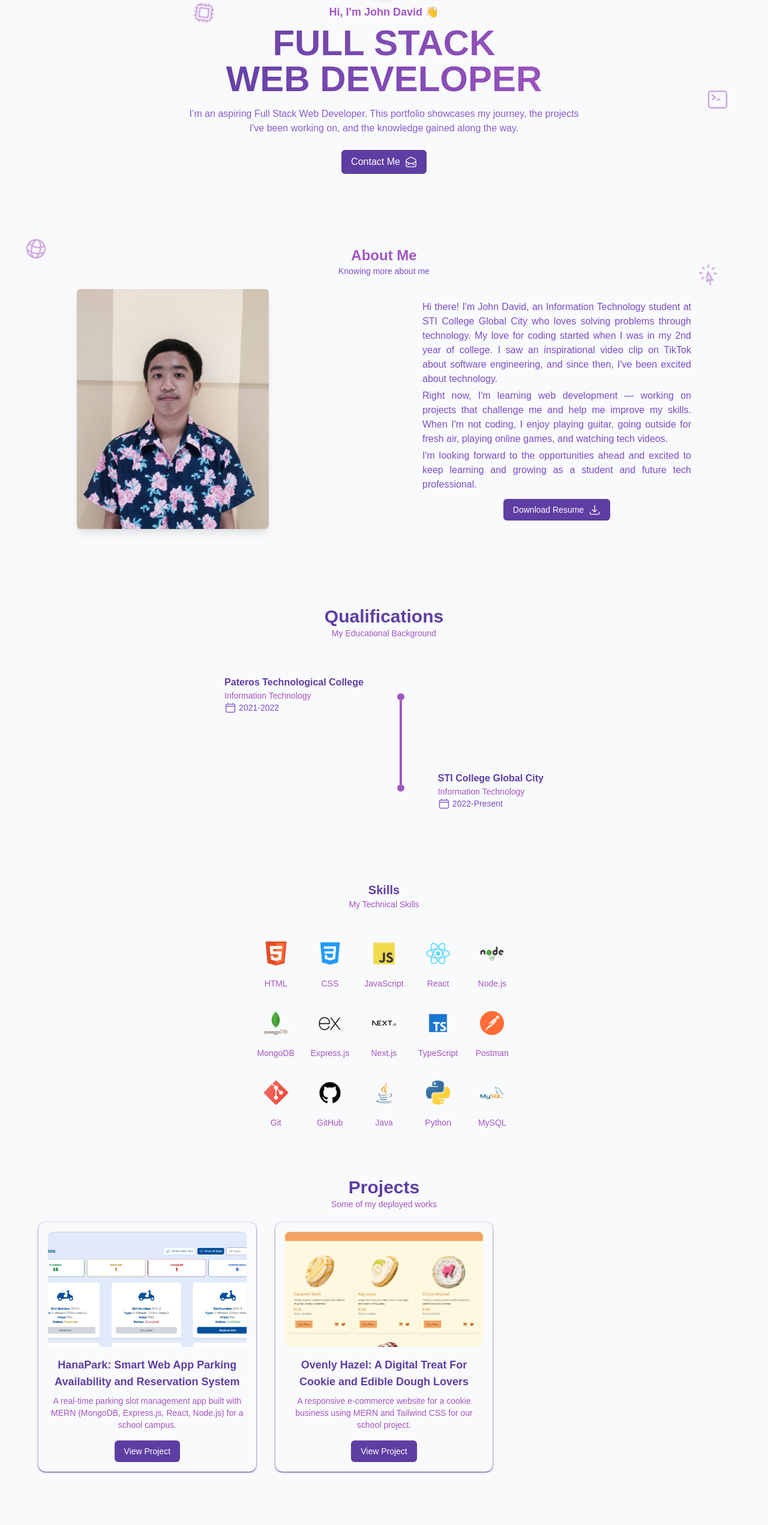
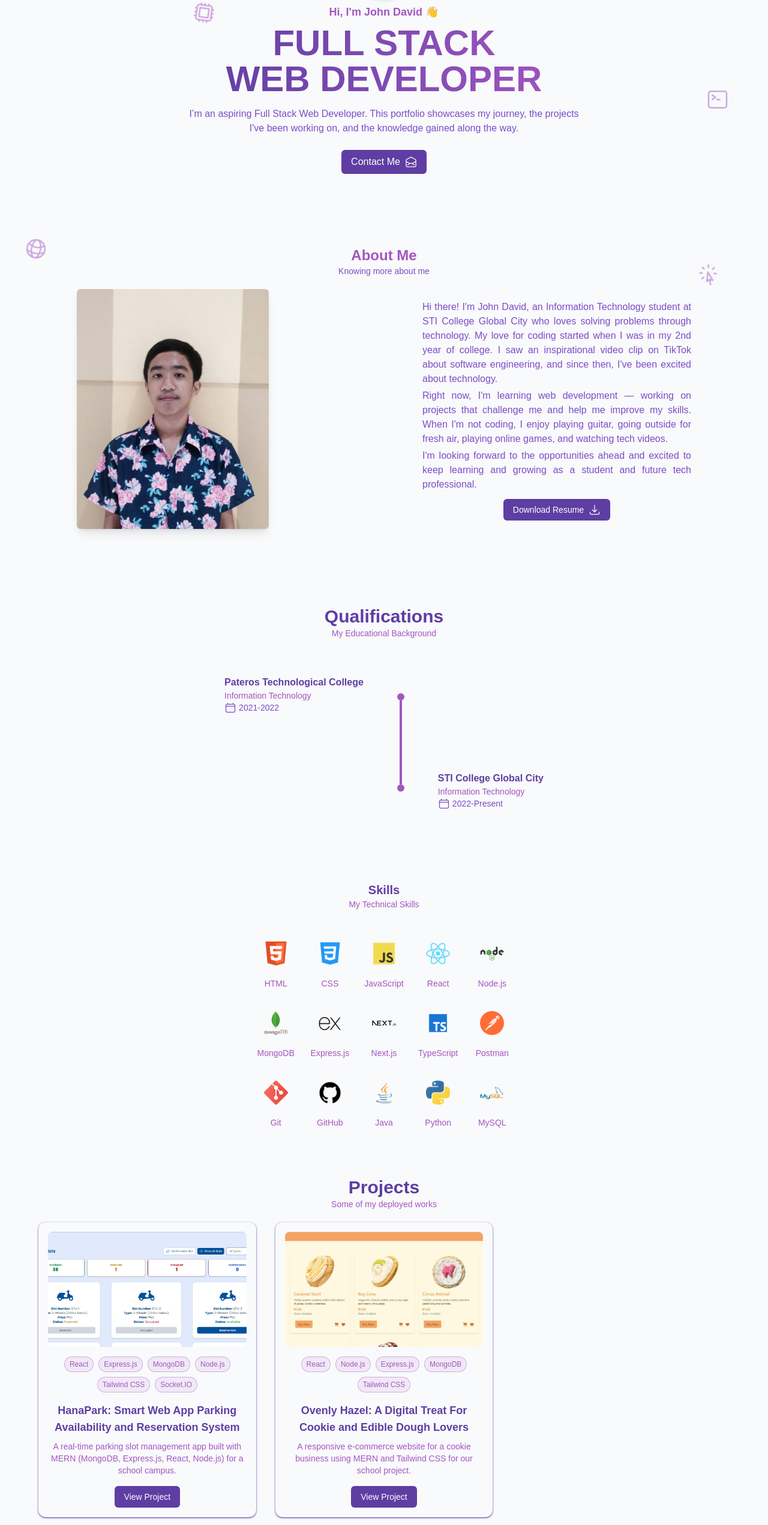
Before and after one commit to prodby-david/Latest-Web-Portfolio, a Next.js app: page / in a window 1280 px wide. Shown: the part 254-2797 px from the top of the page at 60% size. Before the commit the page ends 2748 px from the top, so only its background shows below. Built offline with nearby package versions, Linux system fonts and the light colour scheme.

Commit message:
fix: change framer motion to aos

```diff
--- a/src/app/globals.css
+++ b/src/app/globals.css
@@ -15,10 +15,6 @@
   --secondary: var(--color-color-2);
   --accent: var(--color-color-3);
   --navbar-bg: #ffffff;
-}
-
-html{
-  scroll-behavior: smooth;
 }
 
 .dark {
--- a/src/app/page.tsx
+++ b/src/app/page.tsx
@@ -1,5 +1,8 @@
 "use client";
 
+import { useEffect } from "react";
+import AOS from "aos";
+import "aos/dist/aos.css";
 import Navbar from "@/components/navbar/navbar";
 import HomeSection from "@/components/sections/HomeSection";
 import AboutSection from "@/components/sections/AboutSection";
@@ -8,10 +11,17 @@ import SkillsSection from "@/components/sections/SkillsSection";
 import Projects from "@/components/sections/ProjectSection";
 
 export default function Page() {
+
+  useEffect(() => {
+    AOS.init();
+  }, [])
+
+
+
   return (
     <>
       <Navbar />
-      <main className="scroll-smooth">
+      <main>
         <section id="home"><HomeSection /></section>
         <section id="about"><AboutSection /></section>
         <section id="qualifications"><Qualifications /></section>
--- a/src/components/navbar/navbar.tsx
+++ b/src/components/navbar/navbar.tsx
@@ -16,7 +16,9 @@ export default function Navbar() {
   };
 
   return (
-    <nav className="w-full py-3 flex justify-around items-center text-color z-50 fixed top-0 left-0 shadow-sm shadow-color" style={{ backgroundColor: "var(--navbar-bg)" }}>
+    <nav className="w-full py-3 flex justify-around items-center text-color z-50 fixed top-0 left-0 shadow-sm shadow-color" style={{ backgroundColor: "var(--navbar-bg)" }}
+    data-aos="fade-down"
+    data-aos-duration="1200">
       <a
         href="https://github.com/prodby-david"
         target="_blank"
--- a/src/components/sections/HomeSection.tsx
+++ b/src/components/sections/HomeSection.tsx
@@ -1,55 +1,52 @@
-"use client";
 
-import { motion } from "framer-motion";
 import Image from "next/image";
 import ContactMe from "@/components/buttons/contactme";
 
 export default function Home() {
+
+
   return (
     <div className="px-5 py-3">
       <section className="flex flex-col items-center text-center mt-10 px-5">
 
-        <motion.div
-          initial={{ opacity: 0, y: -80 }}
-          animate={{ opacity: 1, y: 0 }}
-          transition={{ duration: 1, ease: "easeOut" }}
-          className="flex flex-col items-center justify-center mt-25"
-        >
+        <div className="flex flex-col items-center justify-center mt-25">
           <Image
             src="/images/about-img.jpg"
             alt="John David"
             width={100}
             height={100}
             className="rounded-full mb-2 shadow-md"
+            data-aos="fade-down"
+            data-aos-duration="1500"
+
           />
-          <h1 className="text-lg font-semibold mb-2 text-color-2">
+          <h1 className="text-lg font-semibold mb-2 text-color-2"
+          data-aos="fade-down"
+          data-aos-duration="1800">
             Hi, I'm John David 👋
           </h1>
-        </motion.div>
+        </div>
 
-        <motion.div
-          initial={{ opacity: 0, y: 80 }}
-          animate={{ opacity: 1, y: 0 }}
-          transition={{ duration: 1, delay: 0.3, ease: "easeOut" }}
-        >
-          <div className="text-4xl sm:text-5xl md:text-6xl font-bold bg-linear-to-r from-color-3 to-color-2 bg-clip-text text-transparent mb-4">
+        <div>
+          <div className="text-4xl sm:text-5xl md:text-6xl font-bold bg-linear-to-r from-color-3 to-color-2 bg-clip-text text-transparent mb-4"
+          data-aos="fade-down"
+          data-aos-duration="2100">
             <h1>FULL STACK</h1>
             <h1>WEB DEVELOPER</h1>
           </div>
-          <p className="text-md max-w-2xl text-color opacity-90">
+          <p className="text-md max-w-2xl text-color opacity-90"
+          data-aos="fade-up"
+          data-aos-duration="2400">
             I’m an aspiring Full Stack Web Developer. This portfolio showcases
             my journey, the projects I've been working on, and the knowledge
             gained along the way.
           </p>
-        </motion.div>
+        </div>
 
-        <motion.div
-          initial={{ opacity: 0, y: 40 }}
-          animate={{ opacity: 1, y: 0 }}
-          transition={{ duration: 1, delay: 0.6, ease: "easeOut" }}
-        >
+        <div data-aos="fade-up"
+          data-aos-duration="2800">
           <ContactMe />
-        </motion.div>
+        </div>
       </section>
     </div>
   );
--- a/src/components/sections/ProjectSection.tsx
+++ b/src/components/sections/ProjectSection.tsx
@@ -1,60 +1,68 @@
-"use client";
-
-import { motion } from "framer-motion";
 import Image from "next/image";
 import Link from "next/link";
 
+interface Project {
+  title: string;
+  description: string;
+  image: string;
+  url: string;
+  stackUsed: string[];
+}
+
 export default function Projects() {
-  const projects = [
+  const projects: Project[] = [
     {
-      title: "HanaPark: Smart Web App Parking Availability and Reservation System",
+      title:
+        "HanaPark: Smart Web App Parking Availability and Reservation System",
       description:
         "A real-time parking slot management app built with MERN (MongoDB, Express.js, React, Node.js) for a school campus.",
       image: "/images/hanapark.jpg",
       url: "https://hanapark.online",
+      stackUsed: [
+        "React",
+        "Express.js",
+        "MongoDB",
+        "Node.js",
+        "Tailwind CSS",
+        "Socket.IO",
+      ],
     },
     {
-      title: "Ovenly Hazel: A Digital Treat For Cookie and Edible Dough Lovers",
+      title:
+        "Ovenly Hazel: A Digital Treat For Cookie and Edible Dough Lovers",
       description:
-        'A responsive e-commerce website for a cookie business using MERN and Tailwind CSS for our school project.',
+        "A responsive e-commerce website for a cookie business using MERN and Tailwind CSS for our school project.",
       image: "/images/ovenlyhazel.jpg",
       url: "https://ovenlyhazel.vercel.app",
-    }
+      stackUsed: ["React", "Node.js", "Express.js", "MongoDB", "Tailwind CSS"],
+    },
   ];
 
   return (
     <div className="flex flex-col items-center justify-center px-5 py-10">
-      <motion.div
-        initial={{ opacity: 0, y: -30 }}
-        whileInView={{ opacity: 1, y: 0 }}
-        transition={{ duration: 0.7, ease: "easeOut" }}
-        viewport={{ once: true }}
-        className="text-center my-5"
+
+      <div
+      className="text-center my-5"
+      data-aos="fade-down"
+      data-aos-duration="1800"
       >
         <h2 className="text-3xl font-semibold text-color-3">Projects</h2>
         <p className="text-sm text-color-2">Some of my deployed works</p>
-      </motion.div>
+      </div>
 
-      <motion.div
-        className="grid grid-cols-1 sm:grid-cols-2 lg:grid-cols-3 gap-8 max-w-6xl"
-        initial="hidden"
-        whileInView="visible"
-        viewport={{ once: true }}
-        variants={{
-          visible: { transition: { staggerChildren: 0.15 } },
-        }}
-      >
+      <div className="grid grid-cols-1 sm:grid-cols-2 lg:grid-cols-3 gap-8 max-w-6xl">
+
         {projects.map((project, index) => (
-          <motion.div
+
+          <div
             key={index}
-            variants={{
-              hidden: { opacity: 0, y: 40 },
-              visible: { opacity: 1, y: 0 },
-            }}
-            transition={{ duration: 0.6, ease: "easeOut" }}
             className="rounded-xl shadow-sm shadow-color-3 p-4 flex flex-col items-center text-center transition-all duration-300"
+            data-aos="fade-up"
+          data-aos-duration="1800"
           >
+
             <div className="w-full h-48 relative rounded-lg overflow-hidden">
+
               <Image
                 src={project.image}
                 alt={project.title}
@@ -63,11 +71,30 @@ export default function Projects() {
                 sizes="(max-width: 768px) 100vw, (max-width: 1200px) 50vw, 33vw"
                 className="object-cover transition-transform duration-300 hover:scale-105"
               />
+
             </div>
+
+             <div className="mt-4 flex flex-wrap justify-center gap-2">
+
+              {project.stackUsed.map((tech) => (
+                <span
+                  key={tech}
+                  className="text-[10px] sm:text-xs px-2 py-1 rounded-full bg-color-2/10 border border-color-2/40 text-color-2"
+                >
+                  {tech}
+                </span>
+              ))}
+
+            </div>
+
             <h3 className="text-lg font-semibold text-color-3 mt-4">
               {project.title}
             </h3>
-            <p className="text-sm text-color-2 mt-2">{project.description}</p>
+
+            <p className="text-sm text-color-2 mt-2">
+              {project.description}
+            </p>
+
             <Link
               href={project.url}
               target="_blank"
@@ -76,9 +103,11 @@ export default function Projects() {
             >
               View Project
             </Link>
-          </motion.div>
+
+
+          </div>
         ))}
-      </motion.div>
+      </div>
     </div>
   );
 }
--- a/src/components/sections/SkillsSection.tsx
+++ b/src/components/sections/SkillsSection.tsx
@@ -1,5 +1,4 @@
-"use client";
-import { motion } from "framer-motion";
+
 import Image from "next/image";
 
 export default function Skills() {
@@ -24,40 +23,32 @@ export default function Skills() {
 
 
   return (
+
     <div className="flex flex-col items-center justify-center px-5">
 
-      <motion.div
-        initial={{ opacity: 0, y: -30 }}
-        whileInView={{ opacity: 1, y: 0 }}
-        transition={{ duration: 0.7, ease: "easeOut" }}
-        viewport={{ once: true }}
-        className="flex flex-col items-center mt-25"
+      <div
+      className="flex flex-col items-center mt-25"
+      data-aos="fade-down"
+      data-aos-duration='1200'
       >
         <h2 className="text-xl font-semibold text-color-3">Skills</h2>
         <p className="text-sm text-color-2">My Technical Skills</p>
-      </motion.div>
+      </div>
 
-      <motion.div
-        className="grid grid-cols-3 sm:grid-cols-4 md:grid-cols-5 gap-6 place-items-center mt-5 py-5"
-        initial="hidden"
-        whileInView="visible"
-        viewport={{ once: true }}
-        variants={{ visible: { transition: { staggerChildren: 0.1 } } }}
-      >
+      <div className="grid grid-cols-3 sm:grid-cols-4 md:grid-cols-5 gap-6 place-items-center mt-5 py-5">
+
         {skills.map((skill, index) => (
-          <motion.div
+
+          <div
             key={index}
             className="relative flex flex-col items-center group"
-            variants={{
-              hidden: { opacity: 0, y: 30 },
-              visible: { opacity: 1, y: 0 },
-            }}
-            transition={{ duration: 0.6, ease: "easeOut" }}
+            data-aos="fade-down"
+            data-aos-duration='1200'
+            data-aos-delay={index * 100}
+
           >
-            <motion.div
-              whileHover={{ scale: 1.1, rotate: 5 }}
-              transition={{ type: "spring", stiffness: 300 }}
-              className="relative flex flex-col items-center hover:bg-color-2 rounded-full p-3 "
+            <div
+              className="relative flex flex-col items-center hover:bg-color-2 rounded-full p-3"
             >
               <Image
                 src={skill.src}
@@ -75,13 +66,15 @@ export default function Skills() {
 
               </div>
 
-            </motion.div>
+            </div>
 
             <p className="pt-2 text-color-2 text-sm">{skill.name}</p>
 
-          </motion.div>
+          </div>
         ))}
-      </motion.div>
+
+      </div>
+
     </div>
   );
 }
```
Also changed, not shown: src/components/sections/AboutSection.tsx (+15 -30 lines), src/components/sections/QualificationSection.tsx (+26 -34 lines), 1 other file (tests, documents, lock files or other folders).
